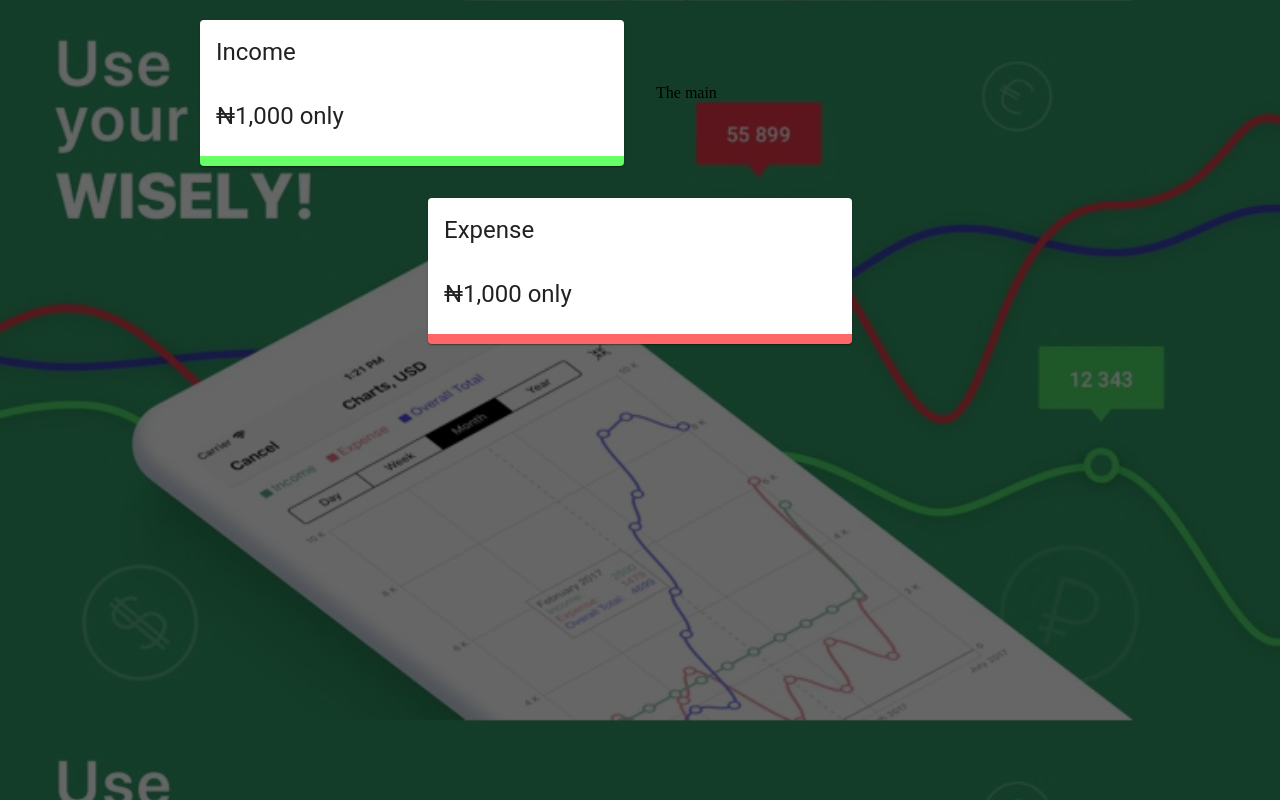
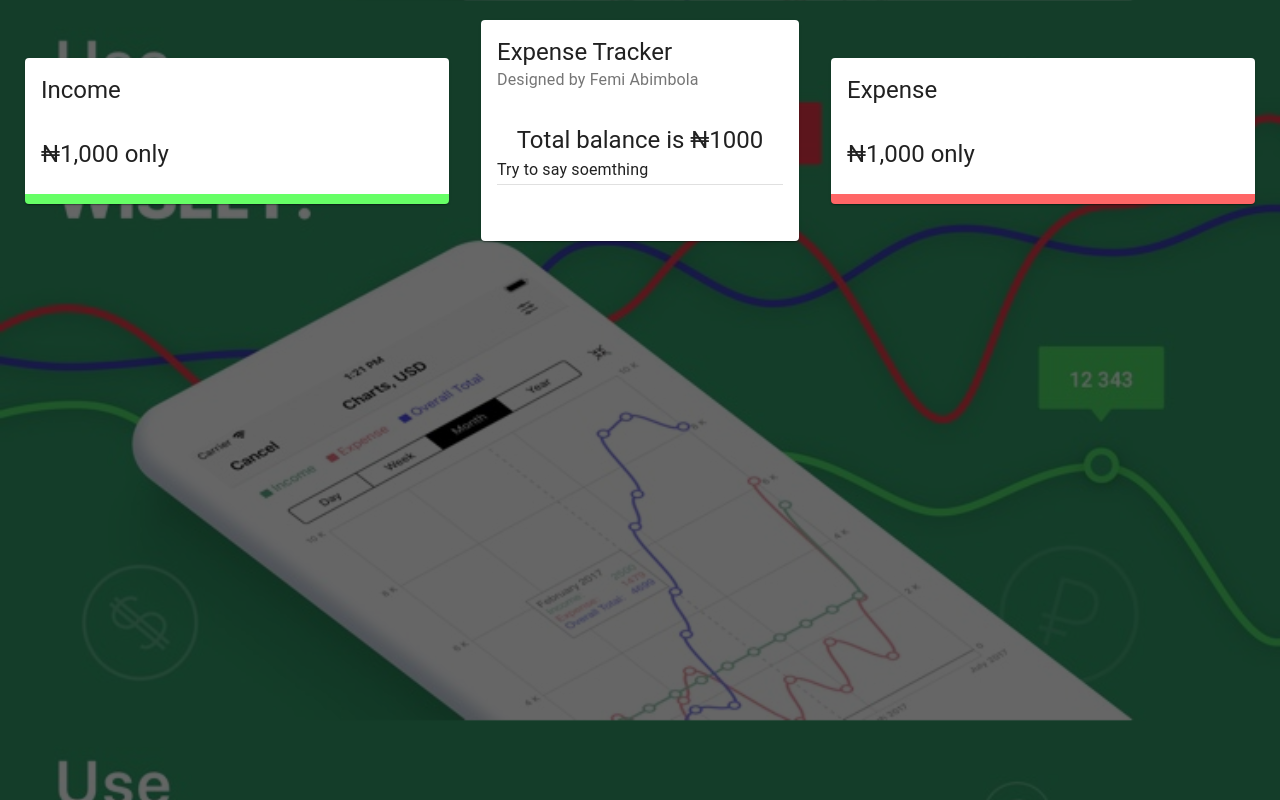
Before and after one commit to femiabimbola/expense_tracker, a React (Create React App) app: page / in a window 1280 px wide. Built offline with nearby package versions, Linux system fonts and the light colour scheme.

Commit message:
created the main component

```diff
--- a/src/App.js
+++ b/src/App.js
@@ -1,7 +1,7 @@
 import React from "react";
 import { Grid } from "@material-ui/core";
 import Details from './components/Details/Details';
-
+import Main from './components/Main/Main';
 import useStyles from "./styles";
 
 const App = () => {
@@ -14,8 +14,8 @@ const App = () => {
                 <Grid items xs={12} sm={4}>
                      <Details title="Income"/>
                 </Grid>
-                <Grid items xs={12} sm={4}>
-                     The main
+                <Grid items xs={12} sm={3}>
+                     < Main />
                 </Grid>
                 <Grid items xs={12} sm={4}>
                      <Details title = "Expense"/>
--- a/src/components/Main/Main.jsx
+++ b/src/components/Main/Main.jsx
@@ -11,7 +11,20 @@ const Main = () => {
         <Card className = { classes.root}>
             <CardHeader  title = "Expense Tracker" subheader = " Designed by Femi Abimbola"/>
             <CardContent>
-
+                <Typography align = "center" variant = "h5"> Total balance is ₦1000 </Typography>
+                <Typography variant="subtitle1" styles = {{ lineHeight : '1.5em', marginTop: '20px'}}>
+                    { /* Info Card */}
+                    Try to say soemthing
+                </Typography>
+                <Divider />
+                 {/* form */}
+            </CardContent>
+            <CardContent className={classes.CardContent}>
+                <Grid container spacing = {2}>
+                    <Grid item xs = {12}>
+                        {/* { List } */}
+                    </Grid>
+                </Grid>
             </CardContent>
         </Card>
     )
```
Also changed, not shown: src/components/Main/Form/Form.jsx (added, +41 -0 lines), src/components/Main/Form/styles.js (added, +13 -0 lines).
